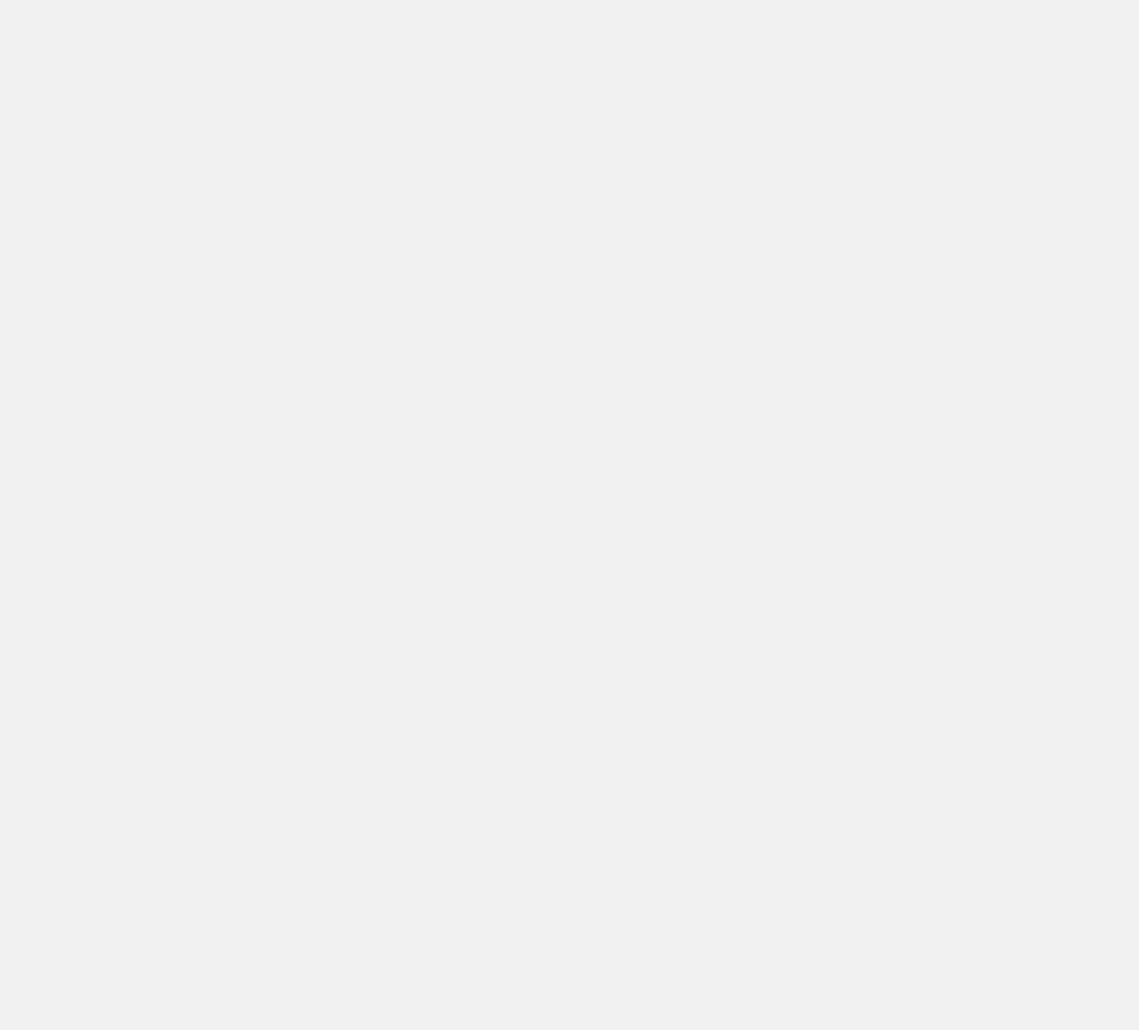
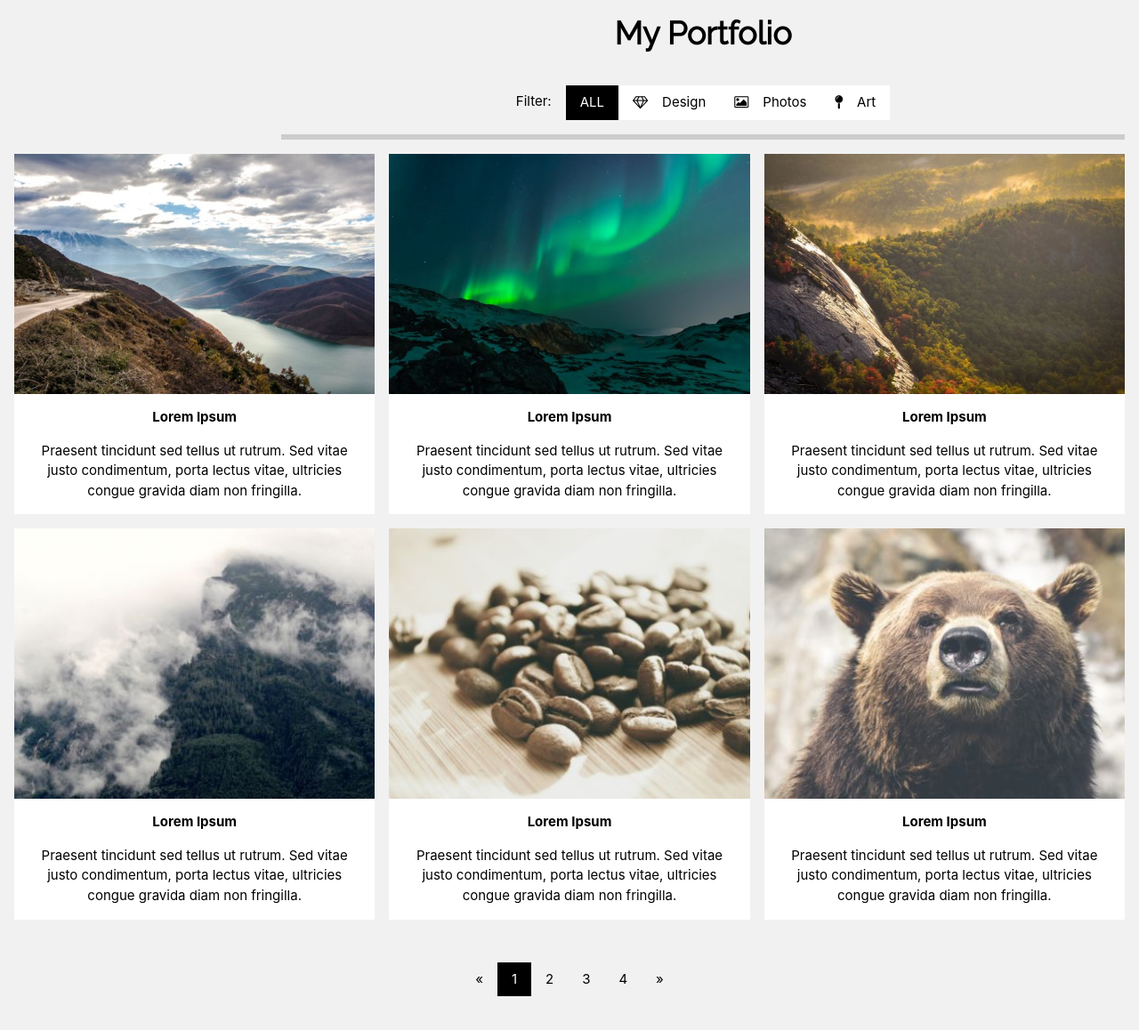
Before and after one commit to luysfernnando/Convertendo-HTML-em-React, a React (Create React App) app: page / in a window 1280 px wide. Shown: the whole page at 89% size. Before the commit the page ends 800 px from the top, so only its background shows below. Built offline with nearby package versions, Linux system fonts and the light colour scheme.

Commit message:
Foi criado o módulo Portofólio

```diff
--- a/src/App.js
+++ b/src/App.js
@@ -1,11 +1,15 @@
 import './App.css';
 import Menu from "./Menu";
-import Site from "./Site";
+import Cabecalho from "./Cabecalho";
+import Portofolio from "./Portofolio";
+//import Site from "./Site";
 
 function App() {
   return (
     <div className="App">
     <Menu />
+    <Cabecalho />
+    <Portofolio />
     </div>
   );
 }
--- a/src/Cabecalho.js
+++ b/src/Cabecalho.js
@@ -9,10 +9,10 @@ const Menu = props => {
     }
 
     return (
-        <div className='w3-main' style={{marginleft: '300px'}}>
+        <div className='w3-main' style={{marginLeft: '300px'}}>
             {/* Header */}
             <header id='portfolio'>
-                <a href='#'><img src={('./base_arquivos/avatar_g2.jpg')} width='65px'
+                <a href='#'><img src={require('./html/base_arquivos/avatar_g2.jpg')} width='65px'
                     className='w3-circle w3-right w3-margin w3-hide-large w3-hover-opacity' /></a>
                 <span className='w3-button w3-hide-large w3-xxlarge w3-hover-text-grey' onclick={w3_open}><i
                     className='fa fa-bars'></i></span>
--- a/src/Menu.js
+++ b/src/Menu.js
@@ -10,7 +10,7 @@ const Menu = props => {
     return (
         <div>
             {/* Sidebar/menu */}
-            <nav className='w3-sidebar w3-collapse w3-white w3-animate-left' style={{ index: '3', width: '300px' }} id='mySidebar'><br />
+            <nav className='w3-sidebar w3-collapse w3-white w3-animate-left' style={{ zIndex: '3', width: '300px'}} id='mySidebar'><br />
                 <div className='w3-container'>
                     <a href='#' onclick={w3_close} className='w3-hide-large w3-right w3-jumbo w3-padding w3-hover-grey'
                         title='close menu'>
--- /dev/null
+++ b/src/Portofolio.js
@@ -0,0 +1,77 @@
+import React from "react";
+
+const Portofolio = props => {
+    return (
+        <div>
+            {/* First Photo Grid*/}
+            <div className='w3-row-padding'>
+                    <div className='w3-third w3-container w3-margin-bottom'>
+                        <img src={require('./html/base_arquivos/mountains.jpg')} alt='Norway' width='100%' className='w3-hover-opacity' />
+                        <div className='w3-container w3-white'>
+                            <p><b>Lorem Ipsum</b></p>
+                            <p>Praesent tincidunt sed tellus ut rutrum. Sed vitae justo condimentum, porta lectus vitae, ultricies congue
+                                gravida diam non fringilla.</p>
+                        </div>
+                    </div>
+                    <div className='w3-third w3-container w3-margin-bottom'>
+                        <img src={require('./html/base_arquivos/lights.jpg')} alt='Norway' width='100%' className='w3-hover-opacity' />
+                        <div className='w3-container w3-white'>
+                            <p><b>Lorem Ipsum</b></p>
+                            <p>Praesent tincidunt sed tellus ut rutrum. Sed vitae justo condimentum, porta lectus vitae, ultricies congue
+                                gravida diam non fringilla.</p>
+                        </div>
+                    </div>
+                    <div className='w3-third w3-container'>
+                        <img src={require('./html/base_arquivos/nature.jpg')} alt='Norway' width='100%' className='w3-hover-opacity' />
+                        <div className='w3-container w3-white'>
+                            <p><b>Lorem Ipsum</b></p>
+                            <p>Praesent tincidunt sed tellus ut rutrum. Sed vitae justo condimentum, porta lectus vitae, ultricies congue
+                                gravida diam non fringilla.</p>
+                        </div>
+                    </div>
+                </div>
+
+                {/* Second Photo Grid*/}
+                <div className='w3-row-padding'>
+                    <div className='w3-third w3-container w3-margin-bottom'>
+                        <img src={require('./html/base_arquivos/p1.jpg')} alt='Norway' width='100%' className='w3-hover-opacity' />
+                        <div className='w3-container w3-white'>
+                            <p><b>Lorem Ipsum</b></p>
+                            <p>Praesent tincidunt sed tellus ut rutrum. Sed vitae justo condimentum, porta lectus vitae, ultricies congue
+                                gravida diam non fringilla.</p>
+                        </div>
+                    </div>
+                    <div className='w3-third w3-container w3-margin-bottom'>
+                        <img src={require('./html/base_arquivos/p2.jpg')} alt='Norway' width='100%' className='w3-hover-opacity' />
+                        <div className='w3-container w3-white'>
+                            <p><b>Lorem Ipsum</b></p>
+                            <p>Praesent tincidunt sed tellus ut rutrum. Sed vitae justo condimentum, porta lectus vitae, ultricies congue
+                                gravida diam non fringilla.</p>
+                        </div>
+                    </div>
+                    <div className='w3-third w3-container'>
+                        <img src={require('./html/base_arquivos/p3.jpg')} alt='Norway' width='100%' className='w3-hover-opacity' />
+                        <div className='w3-container w3-white'>
+                            <p><b>Lorem Ipsum</b></p>
+                            <p>Praesent tincidunt sed tellus ut rutrum. Sed vitae justo condimentum, porta lectus vitae, ultricies congue
+                                gravida diam non fringilla.</p>
+                        </div>
+                    </div>
+                </div>
+
+                {/* Pagination */}
+                <div className='w3-center w3-padding-32'>
+                    <div className='w3-bar'>
+                        <a href='#' className='w3-bar-item w3-button w3-hover-black'>&laquo;</a>
+                        <a href='#' className='w3-bar-item w3-black w3-button'>1</a>
+                        <a href='#' className='w3-bar-item w3-button w3-hover-black'>2</a>
+                        <a href='#' className='w3-bar-item w3-button w3-hover-black'>3</a>
+                        <a href='#' className='w3-bar-item w3-button w3-hover-black'>4</a>
+                        <a href='#' className='w3-bar-item w3-button w3-hover-black'>&raquo;</a>
+                    </div>
+                </div>
+        </div>
+    )
+}
+
+export default Portofolio
--- a/src/Site.js
+++ b/src/Site.js
@@ -5,74 +5,6 @@ const Site = props => {
         <div>
             {/* !PAGE CONTENT! */}
             <div className='w3-main' style='margin-left:300px'>
-
-                {/* First Photo Grid*/}
-                <div className='w3-row-padding'>
-                    <div className='w3-third w3-container w3-margin-bottom'>
-                        <img src='./base_arquivos/mountains.jpg' alt='Norway' style='width:100%' className='w3-hover-opacity' />
-                        <div className='w3-container w3-white'>
-                            <p><b>Lorem Ipsum</b></p>
-                            <p>Praesent tincidunt sed tellus ut rutrum. Sed vitae justo condimentum, porta lectus vitae, ultricies congue
-                                gravida diam non fringilla.</p>
-                        </div>
-                    </div>
-                    <div className='w3-third w3-container w3-margin-bottom'>
-                        <img src='./base_arquivos/lights.jpg' alt='Norway' style='width:100%' className='w3-hover-opacity' />
-                        <div className='w3-container w3-white'>
-                            <p><b>Lorem Ipsum</b></p>
-                            <p>Praesent tincidunt sed tellus ut rutrum. Sed vitae justo condimentum, porta lectus vitae, ultricies congue
-                                gravida diam non fringilla.</p>
-                        </div>
-                    </div>
-                    <div className='w3-third w3-container'>
-                        <img src='./base_arquivos/nature.jpg' alt='Norway' style='width:100%' className='w3-hover-opacity' />
-                        <div className='w3-container w3-white'>
-                            <p><b>Lorem Ipsum</b></p>
-                            <p>Praesent tincidunt sed tellus ut rutrum. Sed vitae justo condimentum, porta lectus vitae, ultricies congue
-                                gravida diam non fringilla.</p>
-                        </div>
-                    </div>
-                </div>
-
-                {/* Second Photo Grid*/}
-                <div className='w3-row-padding'>
-                    <div className='w3-third w3-container w3-margin-bottom'>
-                        <img src='./base_arquivos/p1.jpg' alt='Norway' style='width:100%' className='w3-hover-opacity' />
-                        <div className='w3-container w3-white'>
-                            <p><b>Lorem Ipsum</b></p>
-                            <p>Praesent tincidunt sed tellus ut rutrum. Sed vitae justo condimentum, porta lectus vitae, ultricies congue
-                                gravida diam non fringilla.</p>
-                        </div>
-                    </div>
-                    <div className='w3-third w3-container w3-margin-bottom'>
-                        <img src='./base_arquivos/p2.jpg' alt='Norway' style='width:100%' className='w3-hover-opacity' />
-                        <div className='w3-container w3-white'>
-                            <p><b>Lorem Ipsum</b></p>
-                            <p>Praesent tincidunt sed tellus ut rutrum. Sed vitae justo condimentum, porta lectus vitae, ultricies congue
-                                gravida diam non fringilla.</p>
-                        </div>
-                    </div>
-                    <div className='w3-third w3-container'>
-                        <img src='./base_arquivos/p3.jpg' alt='Norway' style='width:100%' className='w3-hover-opacity' />
-                        <div className='w3-container w3-white'>
-                            <p><b>Lorem Ipsum</b></p>
-                            <p>Praesent tincidunt sed tellus ut rutrum. Sed vitae justo condimentum, porta lectus vitae, ultricies congue
-                                gravida diam non fringilla.</p>
-                        </div>
-                    </div>
-                </div>
-
-                {/* Pagination */}
-                <div className='w3-center w3-padding-32'>
-                    <div className='w3-bar'>
-                        <a href='#' className='w3-bar-item w3-button w3-hover-black'>&laquo;</a>
-                        <a href='#' className='w3-bar-item w3-black w3-button'>1</a>
-                        <a href='#' className='w3-bar-item w3-button w3-hover-black'>2</a>
-                        <a href='#' className='w3-bar-item w3-button w3-hover-black'>3</a>
-                        <a href='#' className='w3-bar-item w3-button w3-hover-black'>4</a>
-                        <a href='#' className='w3-bar-item w3-button w3-hover-black'>&raquo;</a>
-                    </div>
-                </div>
 
                 {/* Images of Me */}
                 <div className='w3-row-padding w3-padding-16' id='about'>
```
